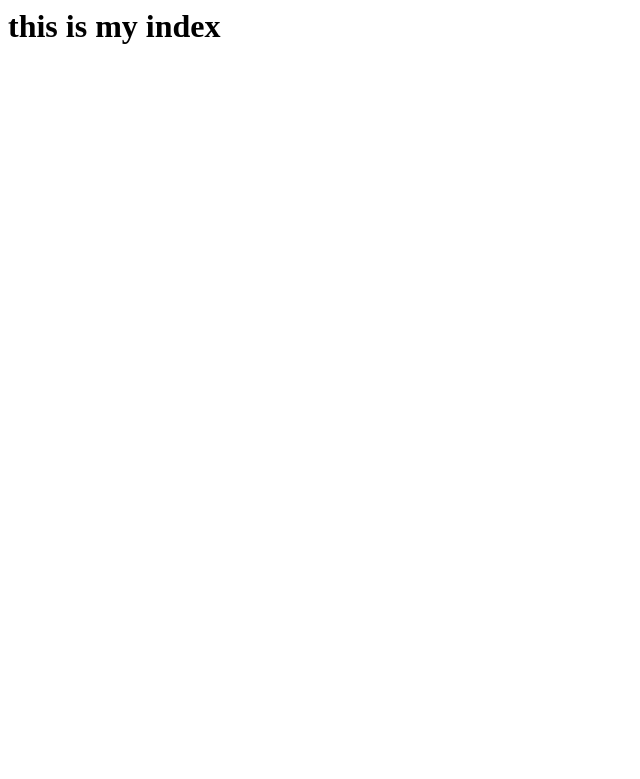
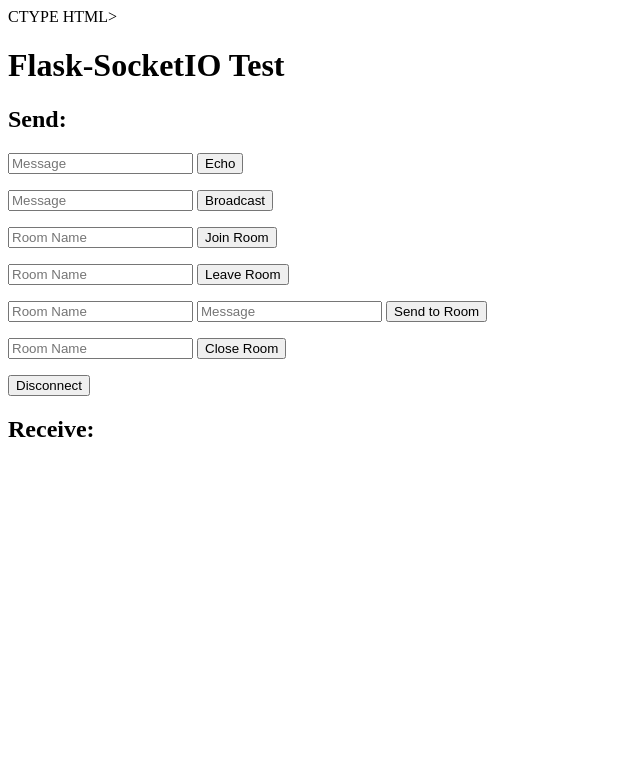
Before and after one commit to Danish15/ChubTalk, a Flask app: page / in a window 1280 px wide. Shown: the top 779 px of the page, without its empty margins (0-640 px from the left). Run offline with Flask 2, Linux system fonts and the light colour scheme; some libraries are stand-ins or nearby versions.

Commit message:
socket enabled index, change in views.py

```diff
--- a/app/main/views.py
+++ b/app/main/views.py
@@ -5,15 +5,6 @@
 
 
 
-@main.route('/', methods=['GET', 'POST'])
+@main.route('/')
 def index():
-	form = NameForm()
-	if form.validate_on_submit():
-
-		return redirect(url_for('.index'))
-	else:
-		pass
-	return render_template('index.html',
-				form=form, name=session.get('name'),
-				known=session.get('known', False),
-				current_time=datetime.utcnow())
+    return render_template('index.html')
--- a/app/templates/index.html
+++ b/app/templates/index.html
@@ -1 +1,89 @@
-<h1> this is my index </h1>
+CTYPE HTML>
+<html>
+<head>
+    <title>Flask-SocketIO Test</title>
+    <script type="text/javascript" src="//code.jquery.com/jquery-1.4.2.min.js"></script>
+    <script type="text/javascript" src="//cdnjs.cloudflare.com/ajax/libs/socket.io/1.3.5/socket.io.min.js"></script>
+    <script type="text/javascript" charset="utf-8">
+        $(document).ready(function(){
+            namespace = '/test'; // change to an empty string to use the global namespace
+            // the socket.io documentation recommends sending an explicit package upon connection
+            // this is specially important when using the global namespace
+            var socket = io.connect('http://' + document.domain + ':' + location.port + namespace);
+            // event handler for server sent data
+            // the data is displayed in the "Received" section of the page
+            socket.on('my response', function(msg) {
+                $('#log').append('<br>' + $('<div/>').text('Received #' + msg.count + ': ' + msg.data).html());
+            });
+            // event handler for new connections
+            socket.on('connect', function() {
+                socket.emit('my event', {data: 'I\'m connected!'});
+            });
+            // handlers for the different forms in the page
+            // these send data to the server in a variety of ways
+            $('form#emit').submit(function(event) {
+                socket.emit('my event', {data: $('#emit_data').val()});
+                return false;
+            });
+            $('form#broadcast').submit(function(event) {
+                socket.emit('my broadcast event', {data: $('#broadcast_data').val()});
+                return false;
+            });
+            $('form#join').submit(function(event) {
+                socket.emit('join', {room: $('#join_room').val()});
+                return false;
+            });
+            $('form#leave').submit(function(event) {
+                socket.emit('leave', {room: $('#leave_room').val()});
+                return false;
+            });
+            $('form#send_room').submit(function(event) {
+                socket.emit('my room event', {room: $('#room_name').val(), data: $('#room_data').val()});
+                return false;
+            });
+            $('form#close').submit(function(event) {
+                socket.emit('close room', {room: $('#close_room').val()});
+                return false;
+            });
+            $('form#disconnect').submit(function(event) {
+                socket.emit('disconnect request');
+                return false;
+            });
+        });
+    </script>
+    </head>
+    <body>
+        <h1>Flask-SocketIO Test</h1>
+        <h2>Send:</h2>
+        <form id="emit" method="POST" action='#'>
+            <input type="text" name="emit_data" id="emit_data" placeholder="Message">
+            <input type="submit" value="Echo">
+        </form>
+        <form id="broadcast" method="POST" action='#'>
+            <input type="text" name="broadcast_data" id="broadcast_data" placeholder="Message">
+            <input type="submit" value="Broadcast">
+        </form>
+        <form id="join" method="POST" action='#'>
+            <input type="text" name="join_room" id="join_room" placeholder="Room Name">
+            <input type="submit" value="Join Room">
+        </form>
+        <form id="leave" method="POST" action='#'>
+            <input type="text" name="leave_room" id="leave_room" placeholder="Room Name">
+            <input type="submit" value="Leave Room">
+        </form>
+        <form id="send_room" method="POST" action='#'>
+            <input type="text" name="room_name" id="room_name" placeholder="Room Name">
+            <input type="text" name="room_data" id="room_data" placeholder="Message">
+            <input type="submit" value="Send to Room">
+        </form>
+        <form id="close" method="POST" action="#">
+            <input type="text" name="close_room" id="close_room" placeholder="Room Name">
+            <input type="submit" value="Close Room">
+        </form>
+        <form id="disconnect" method="POST" action="#">
+            <input type="submit" value="Disconnect">
+        </form>
+        <h2>Receive:</h2>
+        <div id="log"></div>
+	</body>
+	</html>
```
Also changed, not shown: 7 other files.
